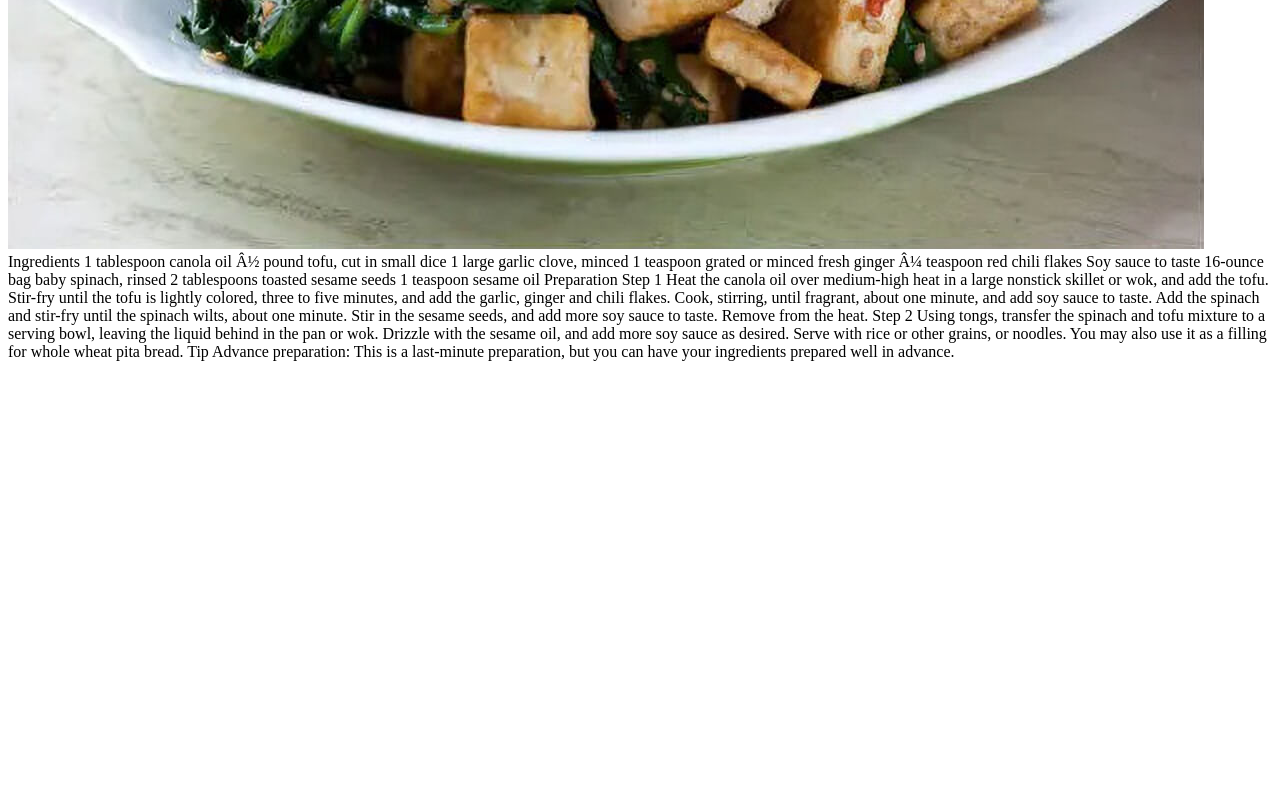
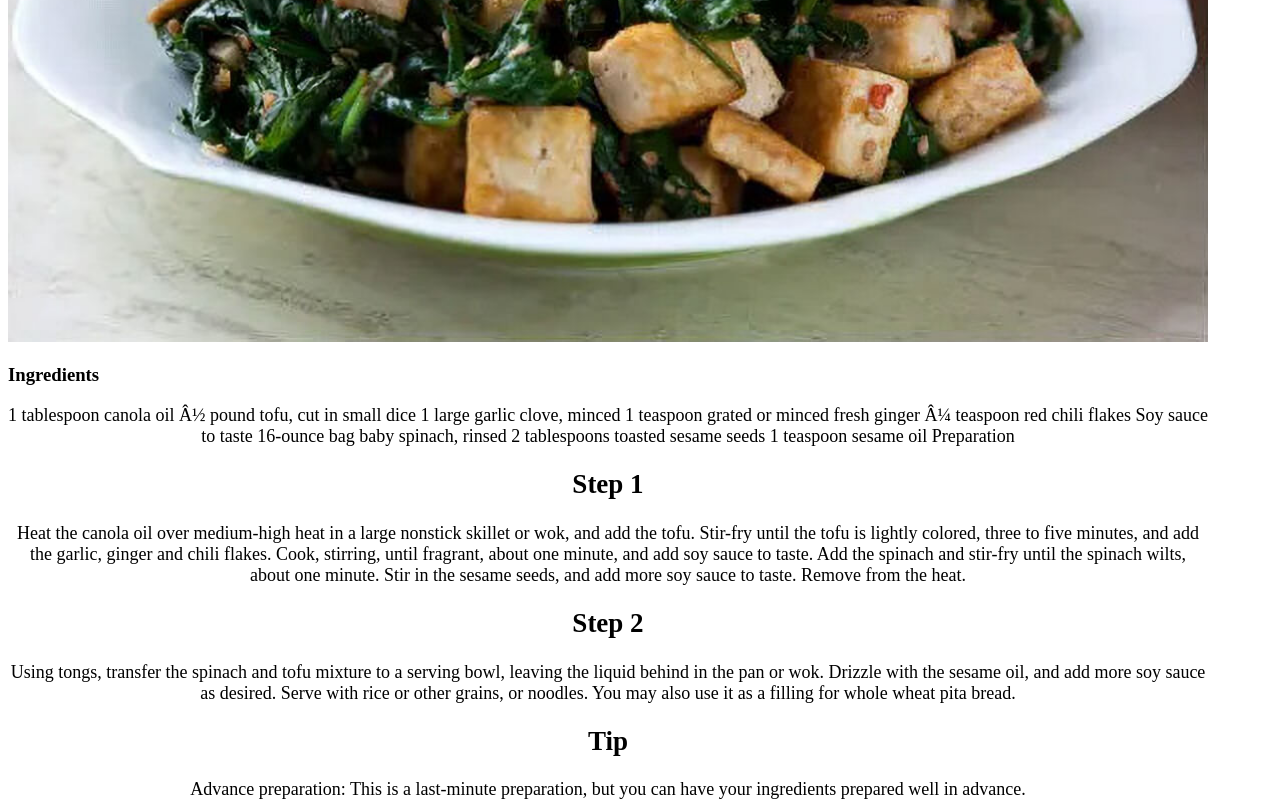
Before and after one commit to Jobuandme/exercise7, a plain HTML site: page index.html in a window 1280 px wide. Shown: the part 573-1373 px from the top of the page. Before the commit the page ends 942 px from the top, so only its background shows below. Drawn offline with Linux system fonts and the light colour scheme.

Commit message:
image and align

```diff
--- a/index.html
+++ b/index.html
@@ -6,12 +6,30 @@
     <meta charset="utc-8">
     <title>Exercise 7: Typography</title>
     <!--Created by <Michael Gvozdek> on <2024/11/04> -->
+    <style>
+      div{
+        position: relative;
+        width: 1200px;
+        margin-left: auto; margin-right: auto;
+      }
+      .center {
+        position: absolute;
+        width: 1200;
+        text-align: center;
+        font-size: 18px;
+      }
+      </style>
       <body>
+        <h1>
           Spinach, Tofu and Sesame Stir-Fry
-        By: Martha Rose Shulman
+        </h1>
+          By: Martha Rose Shulman<br>
           Yield: 3 Servings
-        <img src="recipe-photo-Enhanced-SR.jpg" alt="tofu and sesame stir fry">
+        <img src="recipe-photo-Enhanced-SR.jpg" alt="tofu and sesame stir fry" width="1200">
+        <h3>
         Ingredients
+        </h3>
+          <div class="center">
 
             1 tablespoon canola oil
             ½ pound tofu, cut in small dice
@@ -24,15 +42,21 @@
             1 teaspoon sesame oil
 
             Preparation
+            <h2>Step 1</h2>
 
-        Step 1
             Heat the canola oil over medium-high heat in a large nonstick skillet or wok, and add the tofu. Stir-fry until the tofu is lightly colored, three to five minutes, and add the garlic, ginger and chili flakes. Cook, stirring, until fragrant, about one minute, and add soy sauce to taste. Add the spinach and stir-fry until the spinach wilts, about one minute. Stir in the sesame seeds, and add more soy sauce to taste. Remove from the heat.
 
+            <h2>
             Step 2
+            </h2>
             Using tongs, transfer the spinach and tofu mixture to a serving bowl, leaving the liquid behind in the pan or wok. Drizzle with the sesame oil, and add more soy sauce as desired. Serve with rice or other grains, or noodles. You may also use it as a filling for whole wheat pita bread.
 
+            <h2>
             Tip
+            </h2>
             Advance preparation: This is a last-minute preparation, but you can have your ingredients prepared well in advance.
+        </div>
+
     </body>
 
 
```
Lines whose indentation alone changed are shown as unchanged.
